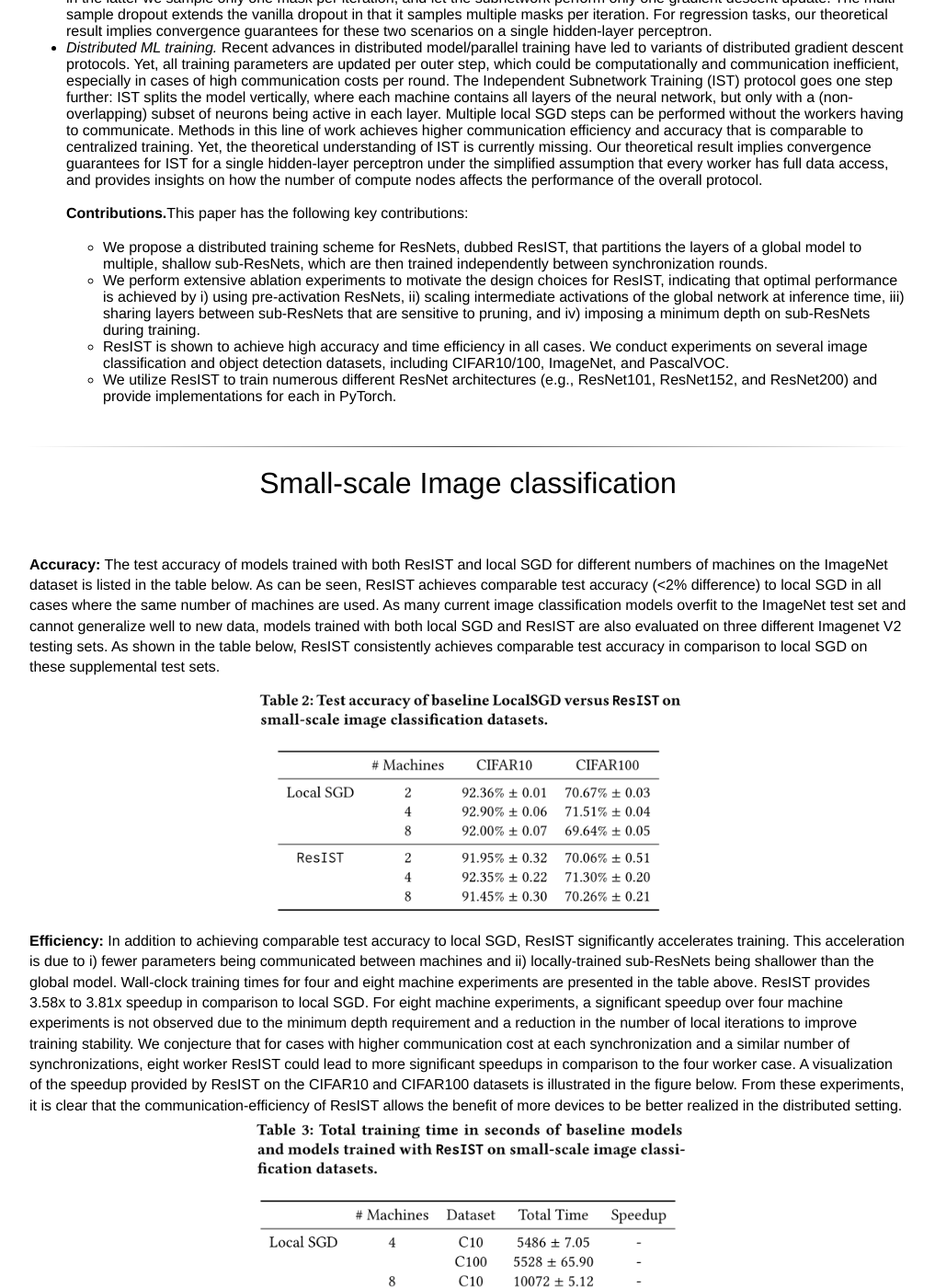
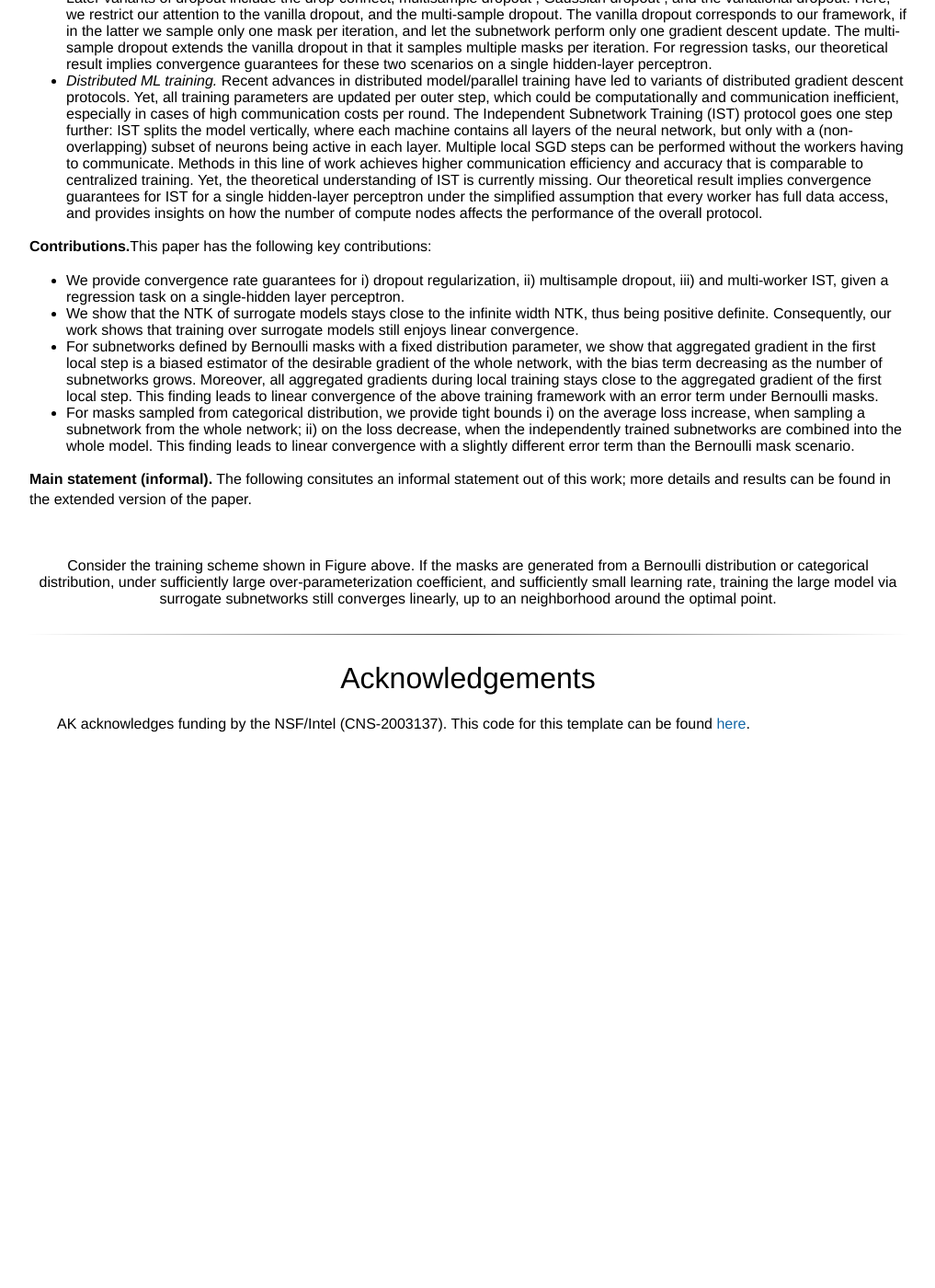
Before and after one commit to akyrillidis/ist, a Jekyll site: the page theory_IST.html, which Jekyll copies as it is, in a window 1280 px wide and 1400 px high, scrolled down 1679 px. Shown: the whole window at 92% size, without its empty margins (131-1148 px from the left). Built offline with Jekyll 4.4.1, drawn with Linux system fonts in a browser that asks for light colours; some web fonts are replaced; after the commit the page ends 2504 px from its top, so only the background shows below that; some of the changed text lies outside the part shown.

Commit message:
Update theory_IST.html

```diff
--- a/theory_IST.html
+++ b/theory_IST.html
@@ -276,10 +276,12 @@ following scenario: in each iteration, we perform a gradient-based update that i
 neural network in both the forward and backward propagation. Yet, advances in regularization techniques, computationally-efficient
 				and communication-efficient distributed training methods favor a different narrative: one would –explicitly or implicitly– train smaller
 and randomly-selected models within a large model, iteratively. This brings up the following question:
-
+				<br>
+				<br>
 				<center>“Can one meaningfully train an overparameterized ML model by iteratively training
 and combining together smaller versions of it?”
 				</center>
+				<br>
 
 				<p><b>Motivation and connection to existing methods.</b></p>
 				The study of partial models/subnetworks that reside in a large dense network have drawn increasing attention.
@@ -303,100 +305,30 @@ comparable to centralized training. Yet, the theoretical
 understanding of IST is currently missing. Our theoretical result implies convergence guarantees for IST for
 a single hidden-layer perceptron under the simplified assumption that every worker has full data access, and
 provides insights on how the number of compute nodes affects the performance of the overall protocol.</li>
+				</ul>
 
 				<p><b>Contributions.</b>This paper has the following key contributions:</p>
 					<ul>
-  						<li>We propose a distributed training scheme for ResNets, dubbed ResIST, that partitions the layers of a global model to multiple, shallow sub-ResNets, which are then trained independently between synchronization rounds.</li>
-  						<li>We perform extensive ablation experiments to motivate the design choices for ResIST, indicating that optimal performance is achieved by i) using pre-activation ResNets, ii) scaling intermediate activations of the global network at inference time, iii) sharing layers between sub-ResNets that are sensitive to pruning, and iv) imposing a minimum depth on sub-ResNets during training.</li>
-  						<li>ResIST is shown to achieve high accuracy and time efficiency in all cases. We conduct experiments on several image classification and object detection datasets, including CIFAR10/100, ImageNet, and PascalVOC.</li>
-						<li>We utilize ResIST to train numerous different ResNet architectures (e.g., ResNet101, ResNet152, and ResNet200) and provide implementations for each in PyTorch.</li>
+  						<li>We provide convergence rate guarantees for i) dropout regularization, ii) multisample dropout, iii) and multi-worker IST, given a regression task on a single-hidden layer perceptron.</li>
+  						<li>We show that the NTK of surrogate models stays close to the infinite width NTK, thus being positive definite. Consequently, our work shows that training over surrogate models still enjoys linear convergence.</li>
+  						<li>For subnetworks defined by Bernoulli masks with a fixed distribution parameter, we show that aggregated gradient in the first local step is a biased estimator of the desirable gradient of the whole network, with the bias term decreasing as the number of subnetworks grows. Moreover, all aggregated gradients during local training stays close to the aggregated gradient of the first local step. This finding leads to linear convergence of the above training framework with an error term under Bernoulli masks.</li>
+						<li>For masks sampled from categorical distribution, we provide tight bounds i) on the average loss increase, when sampling a subnetwork from the whole network; ii) on the loss decrease, when the independently trained subnetworks are combined into the whole model. This finding leads to linear convergence with a slightly different error term than the Bernoulli mask scenario.</li>
 					</ul>
+
+				<p><b>Main statement (informal).</b> The following consitutes an informal statement out of this work; more details and results can be found in the extended version of the paper.</p>
+
+				<br>
+				<br>
+				<center>
+					Consider the training scheme shown in Figure above. If the masks are generated from a Bernoulli distribution or categorical distribution, under
+sufficiently large over-parameterization coefficient, and sufficiently small learning rate, training the large
+model via surrogate subnetworks still converges linearly, up to an neighborhood around the optimal point.
+				</center>
+				<br>
 			</td>
 		</tr>
 	</table>
 
-	<br><hr>
-	<table align=center width=960px>
-		<center><h1>Small-scale Image classification</h1></center>
-		<tr>
-			<td>
-				<br>
-				<p><b>Accuracy:</b> The test accuracy of models trained with both ResIST and local SGD for different numbers of machines on the ImageNet dataset is listed in the table below.
-					As can be seen, ResIST achieves comparable test accuracy (<2% difference) to local SGD in all cases where the same number of machines are used.
-					As many current image classification models overfit to the ImageNet test set and cannot generalize well to new data, models trained with both local SGD and ResIST are also evaluated on three different Imagenet V2 testing sets.
-					As shown in the table below, ResIST consistently achieves comparable test accuracy in comparison to local SGD on these supplemental test sets.
-				</p>
-			</td>
-		</tr>
-	</table>
-	<td align=center width=960px>
-		<center>
-		<td><img class="round" style="width:480px" src="./assets/img/table_2.png"/></td>
-		</center>
-	</td>
-	<table align=center width=960px>
-		<tr>
-			<td>
-				<p><b>Efficiency:</b> In addition to achieving comparable test accuracy to local SGD, ResIST significantly accelerates training.
-					This acceleration is due to i) fewer parameters being communicated between machines and ii) locally-trained sub-ResNets being shallower than the global model.
-					Wall-clock training times for four and eight machine experiments are presented in the table above.
-					ResIST provides 3.58x to 3.81x speedup in comparison to local SGD.
-					For eight machine experiments, a significant speedup over four machine experiments is not observed due to the minimum depth requirement and a reduction in the number of local iterations to improve training stability.
-					We conjecture that for cases with higher communication cost at each synchronization and a similar number of synchronizations, eight worker ResIST could lead to more significant speedups in comparison to the four worker case.
-					A visualization of the speedup provided by ResIST on the CIFAR10 and CIFAR100 datasets is illustrated in the figure below.
-					From these experiments, it is clear that the communication-efficiency of ResIST allows the benefit of more devices to be better realized in the distributed setting.
-				</p>
-			</td>
-		</tr>
-   	</table>
-	<td align=center width=960px>
-		<center>
-		<td><img class="round" style="width:480px" src="./assets/img/table_3.png"/></td>
-		</center>
-	</td>
-	<td align=center width=960px>
-		<center>
-		<td><img class="round" style="width:480px" src="./assets/img/fig_4.png"/></td>
-		</center>
-	</td>
-	<br><hr>
-	<center><h1>Large-scale Image classification</h1></center>
-	<br>
-	<td align=center width=960px>
-		<center>
-			<td><img class="round" style="width:960px" src="./assets/img/table_4.png"/></td>
-		</center>
-	</td>
-	<table align=center width=960px>
-		<tr>
-			<td>
-				<p><b>Accuracy:</b> The test accuracy of models trained with both ResIST and local SGD on small-scale image classification datasets is listed in the table above.
-					ResIST achieves comparable test accuracy in all cases where the same number of machines are used.
-					Additionally, ResIST outperforms localSGD on CIFAR100 experiments with eight machines.
-					The performance of ResIST and local SGD are strikingly similar in terms of test accuracy.
-					In fact, the performance gap between the two method does not exceed 1% in any experimental setting.
-					Furthermore, ResIST performance remains stable as the number of sub-ResNets increases, allowing greater acceleration to be achieved without degraded performance (e.g., see CIFAR100 results).
-					Generally, using four sub-ResNets yields the best performance with **ResIST.
-				</p>
-			</td>
-		</tr>
-	</table>
-	<br>
-		<td align=center width=960px>
-			<center>
-			<td><img class="round" style="width:480px" src="./assets/img/table_5.png"/></td>
-			</center>
-		</td>
-	<table align=center width=960px>
-		<tr>
-			<td>
-				<p><b>Efficiency:</b> ResIST significantly accelerates the ImageNet training process.
-					However, due to the use of fewer local iterations and the local SGD warm-up phase, the speedup provided by ResIST is smaller relative to experiments on small-scale datasets.
-					In the table above, ResIST can reduce the total communication volume during training, which is an important feature in the implementation of distributed systems with high computational costs.
-				</p>
-			</td>
-		</tr>
-	</table>
 
 	<hr>
 	<br>
```
Also changed, not shown: other parts of theory_IST.html (+1 -1 lines).
